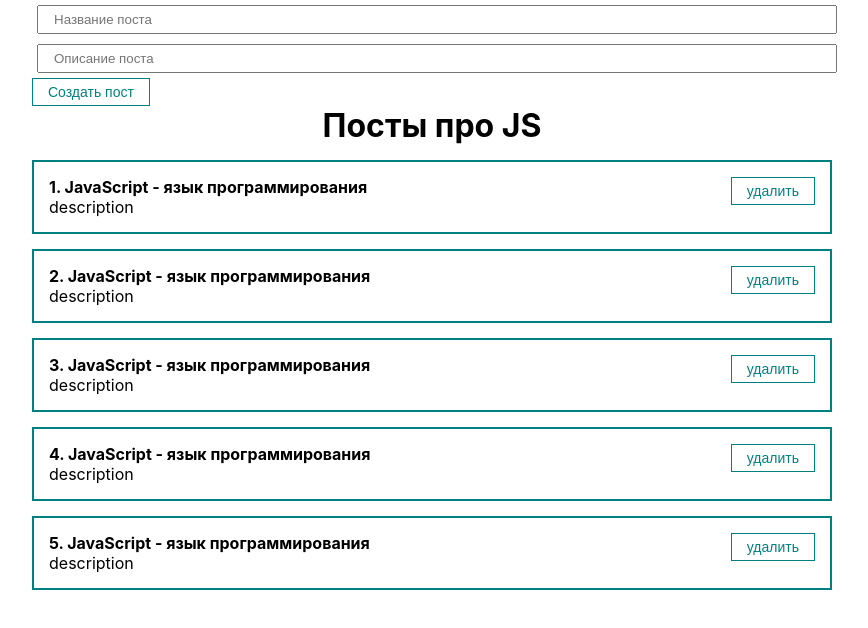
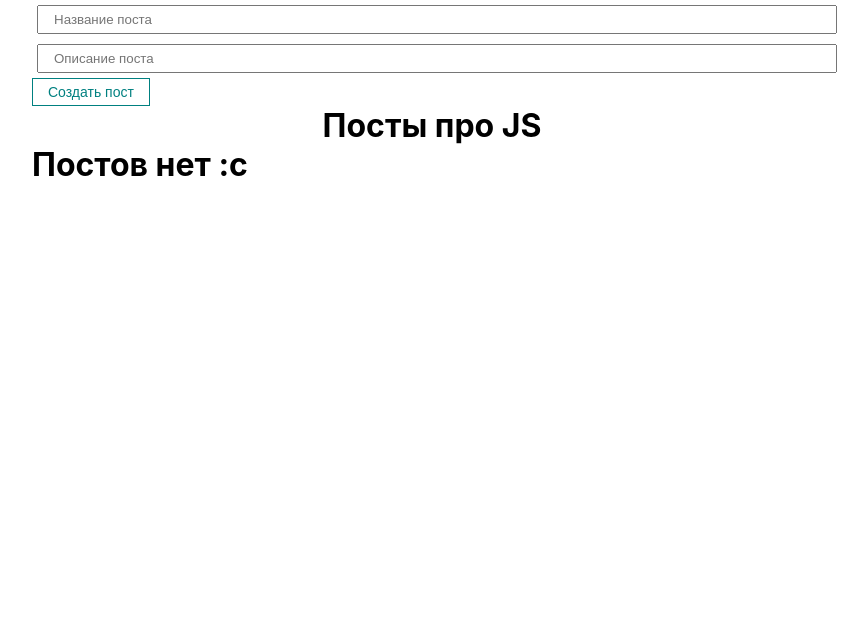
Before and after one commit to 1MPULSEONE/react-fundamentals, a React (Create React App) app: page / in a window 1280 px wide. Shown: the top 628 px of the page, without its empty margins (208-1076 px from the left). Built offline with nearby package versions, Linux system fonts and the light colour scheme.

Commit message:
[Feat/Fix] Fix bug and add  conditional rendering

```diff
--- a/src/App.js
+++ b/src/App.js
@@ -6,13 +6,7 @@ import PostForm from './components/PostForm';
 
 function App() {
 
-  const [posts, setPosts] = useState([
-    {id: 1, title: 'JavaScript - язык программирования', body: 'description'},
-    {id: 2, title: 'JavaScript - язык программирования', body: 'description'},
-    {id: 3, title: 'JavaScript - язык программирования', body: 'description'},
-    {id: 4, title: 'JavaScript - язык программирования', body: 'description'},
-    {id: 5, title: 'JavaScript - язык программирования', body: 'description'},
-  ])
+  const [posts, setPosts] = useState([])
 
   const deletePost = (post) => {
     setPosts(posts.filter(el => el.id !== post.id))
--- a/src/components/PostForm.jsx
+++ b/src/components/PostForm.jsx
@@ -9,7 +9,7 @@ const PostForm = ({create, posts}) => {
 
   const addNewPost = (event) => {
     event.preventDefault()
-    const newPost = (posts.length > 0) ? {id: posts[posts.length - 1].id + 1, ...post} : [...posts, {id: 1, ...post}]
+    const newPost = (posts.length > 0) ? {id: posts[posts.length - 1].id + 1, ...post} : {id: 1, ...post}
     create(newPost)
     setPost({title: '', body: ''})
   }
--- a/src/components/PostsList.jsx
+++ b/src/components/PostsList.jsx
@@ -4,7 +4,7 @@ const PostsList = (props) => {
     return (
         <div>
              <h1 style={{textAlign:'center'}}>{props.title}</h1>
-             {props.posts.map((post) => (<PostItem key={post.id} post={post} deletePost={props.deletePost}/>))}
+             {props.posts.length === 0 ? <h1>Постов нет :c </h1> : props.posts.map((post) => (<PostItem key={post.id} post={post} deletePost={props.deletePost}/>))}
         </div>
     )
 }
```
